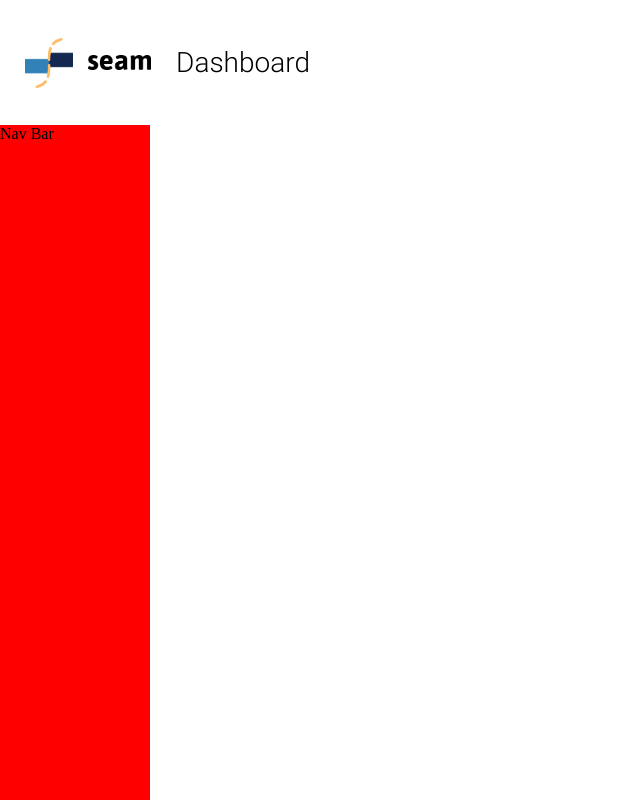
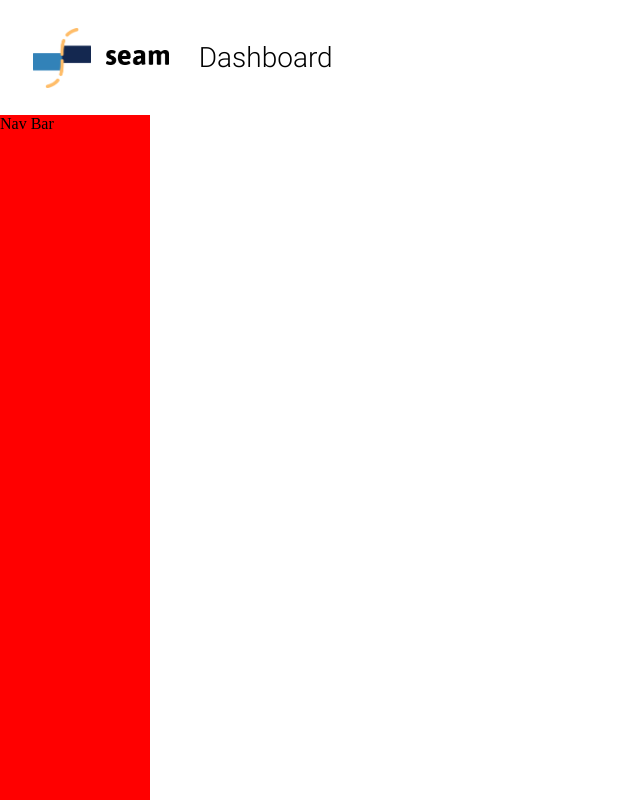
Before and after one commit to SamuelPoulin/seam, a React (Create React App) app in the folder seam-frontend/: page /dashboard in a window 1280 px wide. Shown: the whole page, without its empty margins (0-640 px from the left). Built offline with nearby package versions, Linux system fonts and the light colour scheme.

Commit message:
Added nav bar button files

```diff
--- a/seam-frontend/src/components/dashboard-page/dashboard-nav-bar/dashboard-nav-bar.css
+++ b/seam-frontend/src/components/dashboard-page/dashboard-nav-bar/dashboard-nav-bar.css
@@ -2,7 +2,7 @@
     display: flex;
 
     width: 150px;
-    height: calc(100vh - 125px);
+    height: calc(100vh - 115px);
 
     background-color: red;
 }
--- a/seam-frontend/src/components/dashboard-page/dashboard-top-bar/dashboard-top-bar.css
+++ b/seam-frontend/src/components/dashboard-page/dashboard-top-bar/dashboard-top-bar.css
@@ -3,12 +3,12 @@
     align-items: center;
     justify-content: flex-start;
     width: 100%;
-    height: 125px;
+    height: 115px;
 }
 
 .dashboard-top-bar-logo {
-    height: 50px;
-    margin-left: 25px
+    height: 60px;
+    margin-left: 33px
 }
 
 .dashboard-top-bar-typeface {
@@ -17,7 +17,7 @@
 }
 
 .dashboard-top-bar-text {
-    margin-left: 25px;
+    margin-left: 30px;
 
     font-family: 'Roboto Light';
     font-size: 28px;
--- a/seam-frontend/src/components/dashboard-page/dashboard-top-bar/dashboard-top-bar.tsx
+++ b/seam-frontend/src/components/dashboard-page/dashboard-top-bar/dashboard-top-bar.tsx
@@ -8,9 +8,9 @@
 function DashboardTopBar() {
     return (
         <div className="dashboard-top-bar">
-            <img className="dashboard-top-bar-logo" src={logo} alt="" />
-            <img className="dashboard-top-bar-typeface" src={typeface} alt="" />
-            <div className="dashboard-top-bar-text">Dashboard</div>
+            <img className="dashboard-top-bar-logo noselect" src={logo} alt="" />
+            <img className="dashboard-top-bar-typeface noselect" src={typeface} alt="" />
+            <div className="dashboard-top-bar-text noselect">Dashboard</div>
         </div>
     );
 }
--- a/seam-frontend/src/index.css
+++ b/seam-frontend/src/index.css
@@ -11,6 +11,16 @@
     src: local('Roboto Bold'), url(./assets/fonts/Roboto-Bold.ttf);
 }
 
+.noselect {
+    -webkit-touch-callout: none; /* iOS Safari */
+      -webkit-user-select: none; /* Safari */
+       -khtml-user-select: none; /* Konqueror HTML */
+         -moz-user-select: none; /* Old versions of Firefox */
+          -ms-user-select: none; /* Internet Explorer/Edge */
+              user-select: none; /* Non-prefixed version, currently
+                                    supported by Chrome, Edge, Opera and Firefox */
+}
+
 body {
     margin: 0;
 }
```
Also changed, not shown: seam-frontend/src/components/dashboard-page/dashboard-nav-bar/dashboard-nav-bar-button/dashboard-nav-bar-button.tsx (added, +9 -0 lines), seam-frontend/src/components/dashboard-page/dashboard-nav-bar/dashboard-nav-bar-button/dashboard-nav-bar-button.css (added), 1 other file (tests, documents, lock files or other folders).
